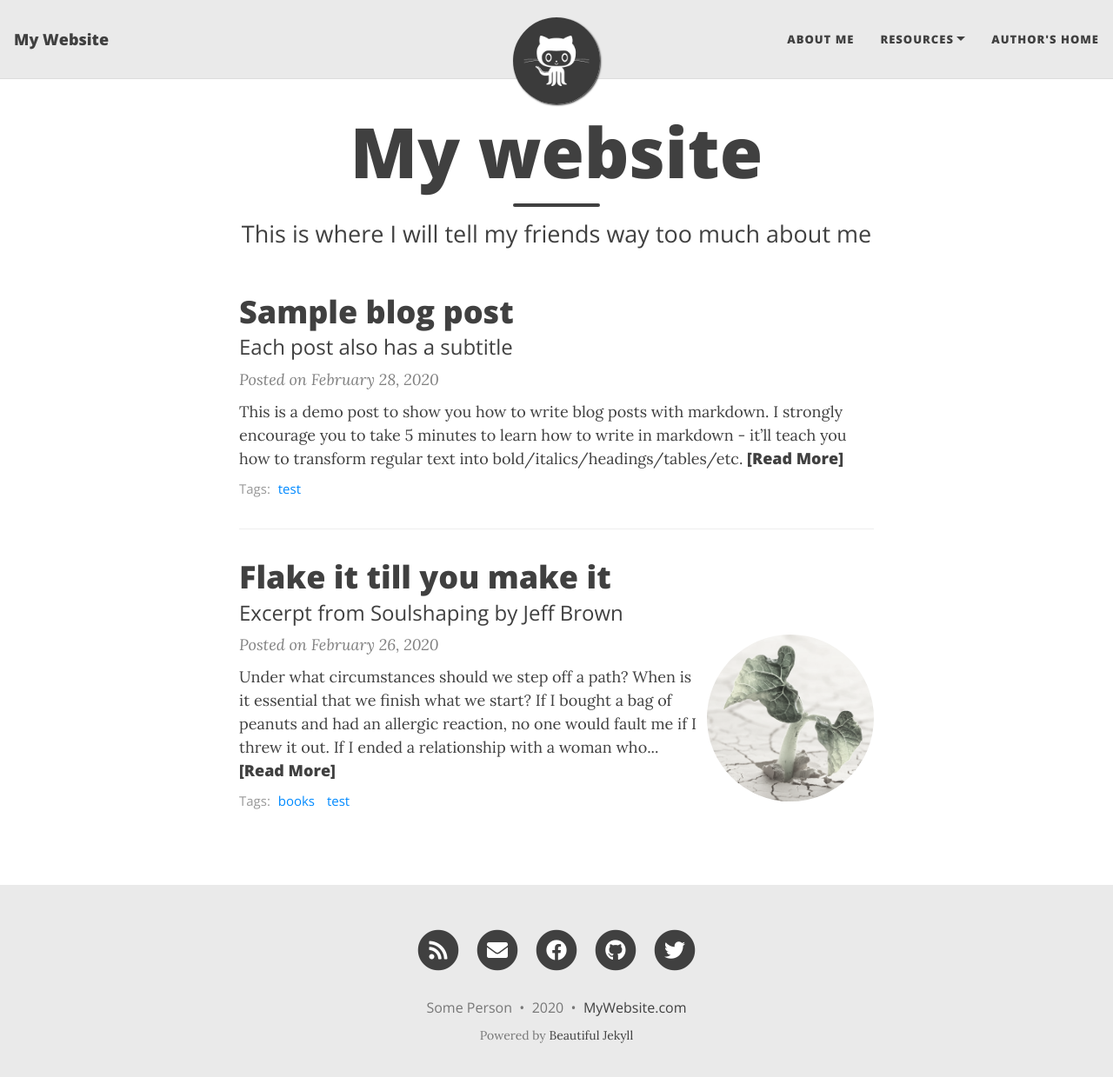
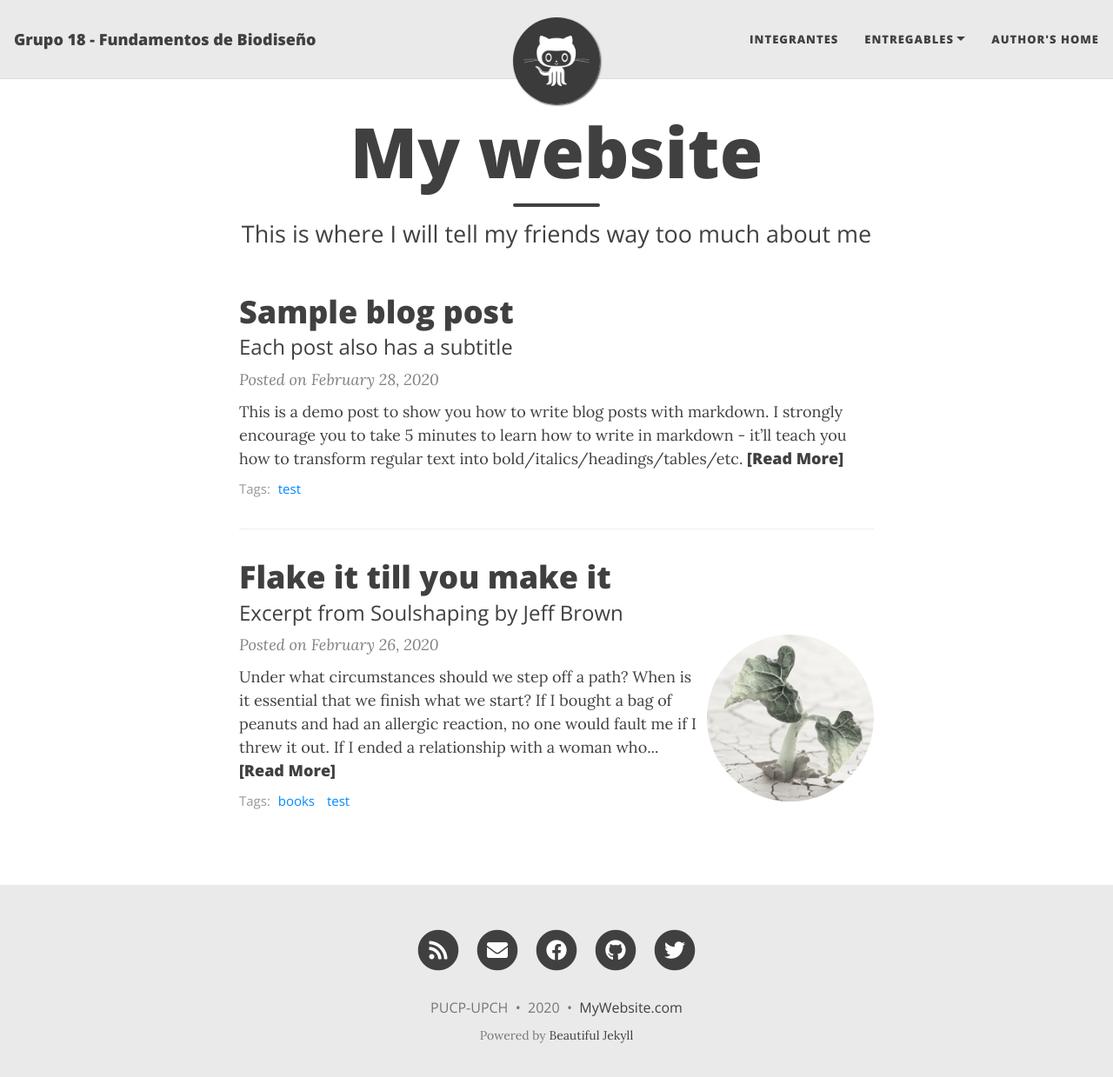
Before and after one commit to equipo18-fundbio/equipo18-fundbio1, a Jekyll site: the page built from index.html, in a window 1280 px wide and 1252 px high. Shown: the top 1239 px of the window at 87% size. Built offline with Jekyll 4.4.1, drawn with Linux system fonts in a browser that asks for light colours; nearby versions of some CDN libraries; the list of posts is cut into pages by our own code.

Commit message:
Probando cambios

```diff
--- a/_config.yml
+++ b/_config.yml
@@ -6,18 +6,18 @@
 # --- Required options --- #
 
 # Name of website
-title: My Website
+title: Grupo 18 - Fundamentos de Biodiseño
 
 # Your name to show in the footer
-author: Some Person
+author: PUCP-UPCH
 
 # --- List of links in the navigation bar --- #
 
 navbar-links:
-  About Me: "aboutme"
-  Resources:
-    - Beautiful Jekyll: "https://beautifuljekyll.com"
-    - Learn markdown: "https://www.markdowntutorial.com/"
+  Integrantes: "aboutme"
+  Entregables:
+    - Entregable 1: "https://beautifuljekyll.com"
+    - Entregable 2: "https://www.markdowntutorial.com/"
   Author's home: "https://deanattali.com"
 
 # --- Logo --- #
```
